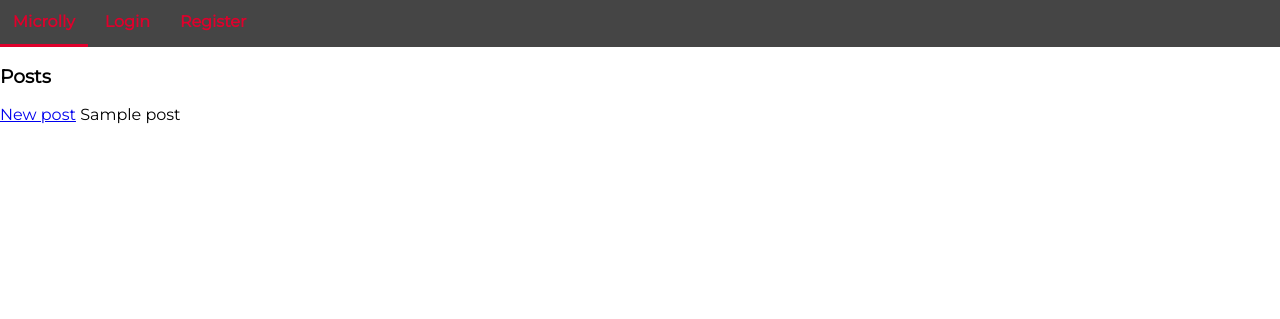
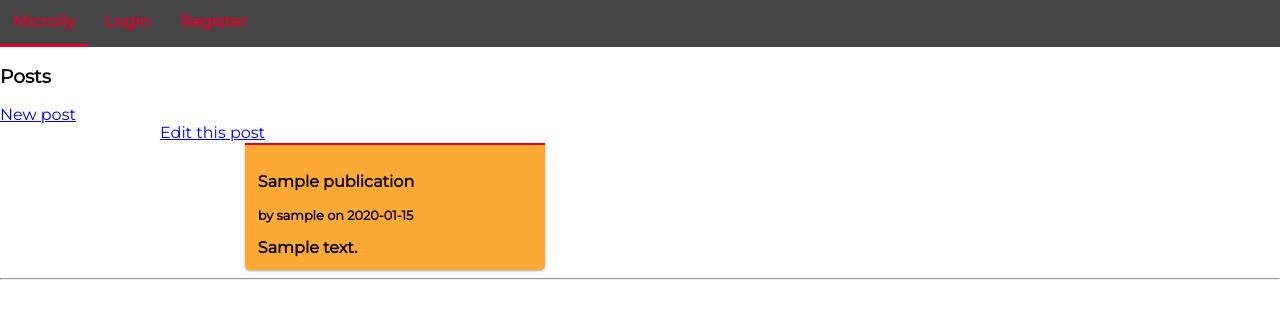
Before and after one commit to RemiVerstraete/Microlly, a Flask app: template templates/blog.html in a window 1280 px wide. Shown: the top 319 px of the page. Run offline with Flask 2, Linux system fonts and the light colour scheme; the template is opened without the code that fills it: most values are stand-ins (such as "Sample title", 1, 10 or a date in 2020).

Commit message:
Author on post

```diff
--- a/app.py
+++ b/app.py
@@ -42,7 +42,7 @@ def blog():
     publications = Publication.select()
     posts = list()
     for publication in publications:
-        posts.append([publication,User.get(publication.author)])
+        posts.append({'publication': publication, 'author': User.get(publication.author)})
     return render_template('blog.html', publications=posts)
 
 @app.route('/new', methods=['GET','POST'])
--- a/templates/blog.html
+++ b/templates/blog.html
@@ -2,22 +2,19 @@
 {% block main %}
 <h3>Posts</h3>
 <a href="{{ url_for('new_post') }}">New post</a>
-{% for post in posts %}
- {{post}}
-{% endfor %}
-<!--{% for publication in posts %}
+{% for post in publications %}
 <article>
     <div class="card">
-    <a href="{{ url_for('edit_post', post_id=publication.id) }}">Edit this post</a>
+    <a href="{{ url_for('edit_post', post_id=post.publication.id) }}">Edit this post</a>
         <dl>
-            <dt>{{ publication.title }}</dt>
+            <dt>{{ post.publication.title }}</dt>
             <dt>
-                <small>by {{ User.get(publication.author) }} on {{ publication.creation_date }}</small>
+                <small>by {{ post.author.username }} on {{ post.publication.creation_date.strftime('%Y-%m-%d') }}</small>
             </dt>
-            <dt>{{ publication.body }}</dt>
+            <dt>{{ post.publication.body }}</dt>
         </dl>
     </div>
 </article>
 <hr>
-{% endfor %}-->
+{% endfor %}
 {% endblock %}
```
Also changed, not shown: data.sqlite3.
